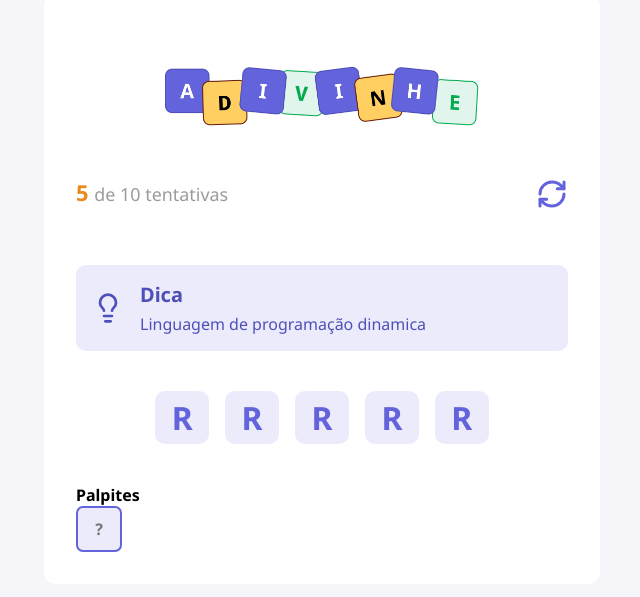
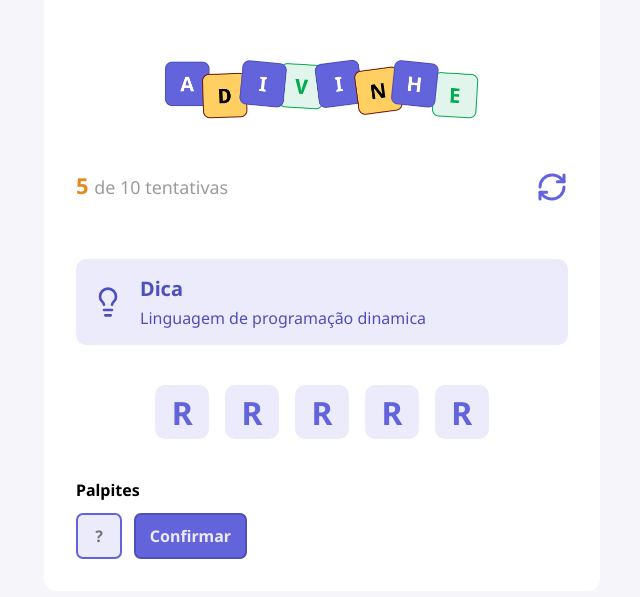
Before and after one commit to andrezambroni/Jogo-de-Adivinhar, a React (Vite) app: page / in a window 1280 px wide. Shown: the part 111-708 px from the top of the page, without its empty margins (318-958 px from the left). Built offline with nearby package versions, Linux system fonts and the light colour scheme.

Commit message:
feat: criando componente Button

```diff
--- a/src/App.tsx
+++ b/src/App.tsx
@@ -4,6 +4,7 @@
 import { Header } from "./components/Header"
 import { Letter } from "./components/Letter"
 import { Input } from "./components/Input"
+import { Button } from "./components/Button"
 
 export default function App() {
   function handleRestartGame() {
@@ -27,8 +28,9 @@
 
         <h4>Palpites</h4>
 
-        <div>
+        <div className={styles.guess}>
           <Input autoFocus maxLength={1} placeholder="?" />
+          <Button title="Confirmar"></Button>
         </div>
       </main>
     </div>
--- a/src/app.module.css
+++ b/src/app.module.css
@@ -24,3 +24,10 @@
   gap: 1rem;
   margin: 2.5rem 0;
 }
+
+.guess {
+  display: flex;
+  gap: 0.75rem;
+
+  margin-top: 0.75rem;
+}
--- /dev/null
+++ b/src/components/Button/index.tsx
@@ -0,0 +1,12 @@
+import styles from "./styles.module.css"
+
+type Props = React.ComponentProps<"button"> & {
+  title: string
+}
+export function Button({ title, ...rest }: Props) {
+  return (
+    <button type="button" className={styles.button} {...rest}>
+      {title}
+    </button>
+  )
+}
--- /dev/null
+++ b/src/components/Button/styles.module.css
@@ -0,0 +1,15 @@
+.button {
+  height: 2.87rem;
+  border-radius: 0.43rem;
+
+  background-color: #6363db;
+
+  border: 2px solid #4f4fb9;
+
+  color: #ebebfc;
+
+  padding: 0 0.87rem;
+
+  font-size: 1rem;
+  font-weight: 700;
+}
--- a/src/components/Input/index.tsx
+++ b/src/components/Input/index.tsx
@@ -1,6 +1,6 @@
 import styles from "./styles.module.css"
 
-type Props = ComponentProps<"input">
+type Props = React.ComponentProps<"input">
 
 export function Input({...rest}: Props) {
     return <input type="text"  className={styles.input} {...rest} />
--- a/src/global.css
+++ b/src/global.css
@@ -12,10 +12,10 @@
   background-color: #f5f5fa;
 
   font-family: "Noto Sans", serif;
-  font-optical-sizing: auto;
 }
 
-input {
+input,
+button {
   font-family: "Noto Sans", serif;
 }
 
```
